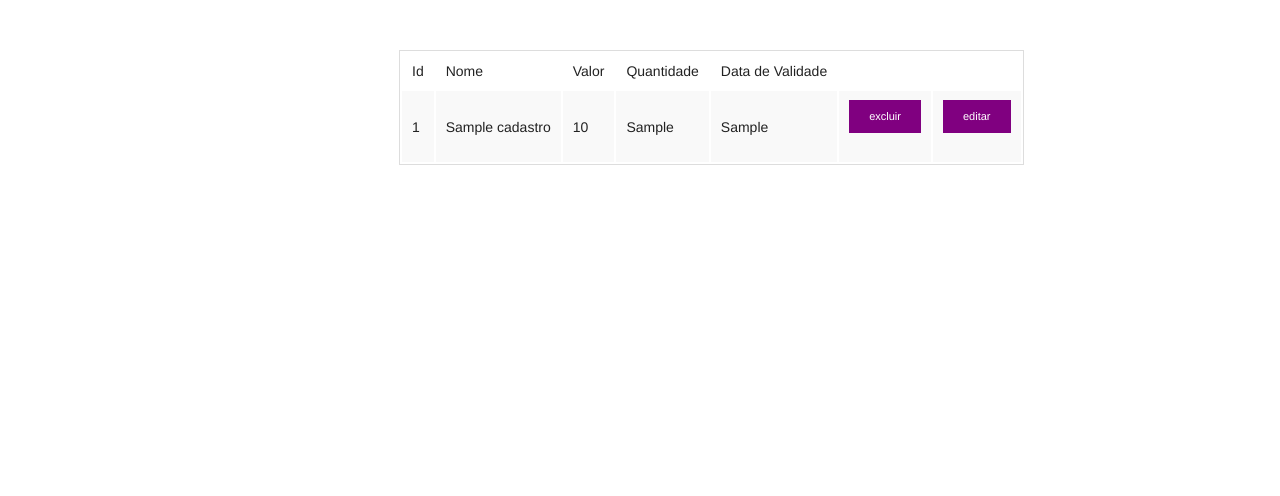
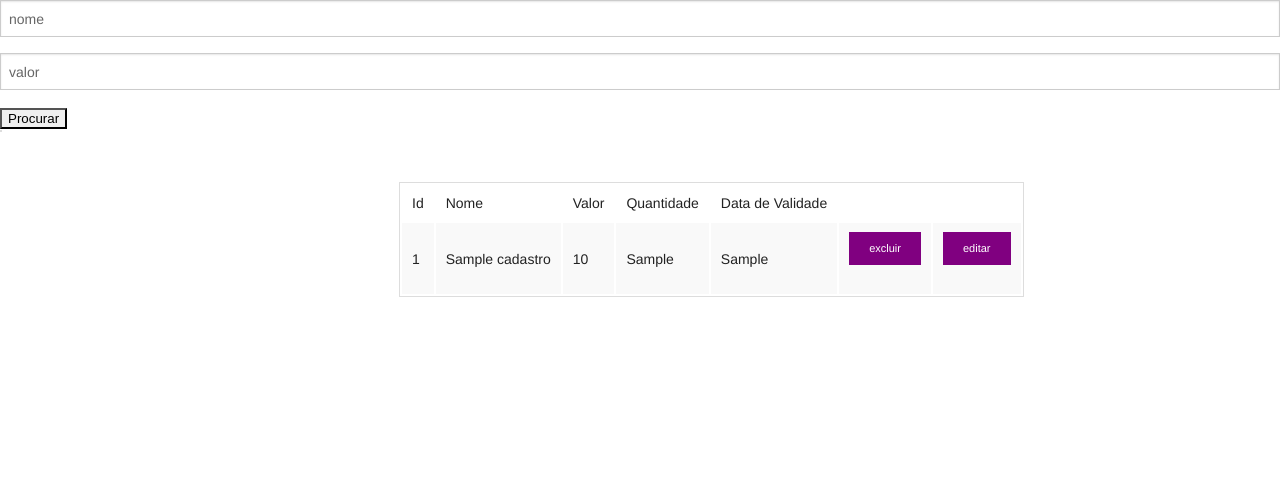
Before and after one commit to diegobertol/diego, a PHP site: page /lista_produtos.php in a window 1280 px wide. Shown: the top 496 px of the page. After the commit the page ends 297 px from the top, so only its background shows below. Run offline with PHP 8.4, Linux system fonts and the light colour scheme; tables that the repository leaves empty or names only in its code hold one stand-in row (values such as "Sample post").

Commit message:
adicionado procurar

```diff
--- a/global/global.php
+++ b/global/global.php
@@ -1,5 +1,5 @@
 <?php
 session_start();
     function conexao(){
-    return new PDO("mysql:host=127.0.0.1:3307;dbname=mercadin", "root", "usbw");
+    return new PDO("mysql:host=127.0.0.1:3307;dbname=mercadinho", "root", "usbw");
   }
--- a/global/produto.php
+++ b/global/produto.php
@@ -55,6 +55,53 @@ function ver(){
         <?php
         }
     }
+function procurar(){
+    if(
+       isset($_POST['nome']) or
+       isset($_POST['valor'])
+
+      ){
+        $nome = (isset($_POST['nome'])? $_POST['nome'] : "");
+        $valor = (isset($_POST['valor'])? $_POST['valor'] : "");
+
+    $sql = "SELECT * FROM `cadastro` WHERE nome=:nome or valor=:valor;";
+    $prepare = conexao()->prepare($sql);
+    $prepare->bindValue(":nome", $nome);
+    $prepare->bindValue(":valor", $valor);
+    $prepare->execute();
+    while ($linha = $prepare->fetch(PDO::FETCH_ASSOC)){
+        ?>
+    <table id="center">
+            <tr>
+                <td>Id</td>
+                <td>Nome</td>
+                <td>Valor</td>
+                <td>Quantidade</td>
+                <td>Data de Validade</td>
+            </tr>
+            <tr>
+                <td><?php echo $linha["idcadastro"]; ?></td>
+                <td><?php echo $linha["nome"]; ?></td>
+                <td><?php echo $linha["valor"]; ?></td>
+                <td><?php echo $linha["qtd"]; ?></td>
+                <td><?php echo $linha["validade"]; ?></td>
+                <td>
+                    <form method="post">
+                        <input type="submit" class="tiny button botao" value="excluir" />
+                        <input type="hidden" name="id" value="<?php echo $linha["idcadastro"]; ?>" />
+                    </form>
+                </td>
+                <td>
+                    <form action="editar.php" method="GET">
+                        <input type="submit" class="tiny button botao" value="editar" />
+                        <input type="hidden" name="editar" value="<?php echo $linha["idcadastro"]; ?>" />
+                    </form>
+                </td>
+            </tr>
+    </table>
+        <?php
+        }}
+    }
     function delete($id) {
         $sql= "DELETE FROM `cadastro` WHERE idcadastro=:id;";
         $prepare = conexao()->prepare($sql);
--- a/global/usuario.php
+++ b/global/usuario.php
@@ -34,7 +34,7 @@ function cadastrou($nome, $email, $senha){
         $_SESSION ['login'] = $prepare->fetch(PDO::FETCH_ASSOC);
         header("Location: cadastro_produtos.php");
     }else {
-        $erro = "Deu errado!";
+        return "Deu errado!";
     }
     }
     }
--- a/lista_produtos.php
+++ b/lista_produtos.php
@@ -8,6 +8,23 @@
                 delete($id);
         }
 
-        ver();
+
 ?>
+<form method="post">
+    <input type="text" name="nome" placeholder="nome" />
+    <input type="tel" name="valor" placeholder="valor" />
+    <input type="submit" value="Procurar" />
+    </form>
+    <table border="1">
+        <?php
+        if(
+             !isset($_POST['nome']) and
+             !isset($_POST['valor'])
+          ){
+                ver();
+             }else{
+                 procurar();
+     }
+    ?>
+</table>
 <?php include_once ("global/footer.php"); ?>
```
Also changed, not shown: index.php (+8 -1 lines).
